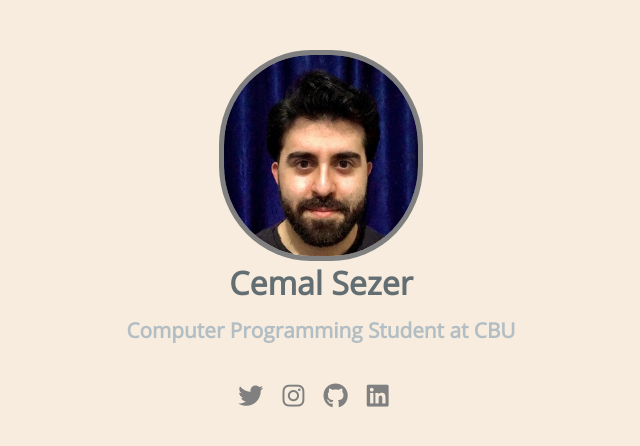
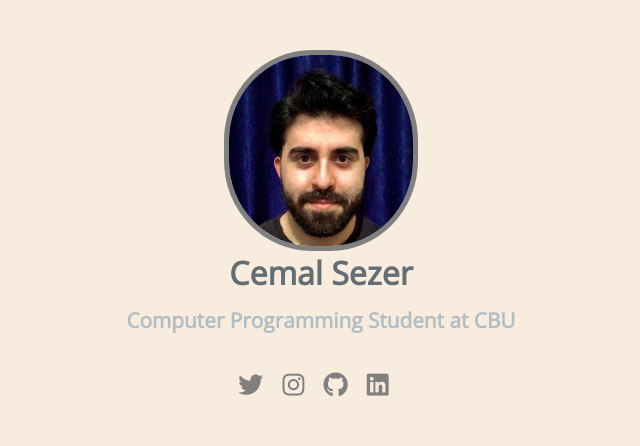
Before and after one commit to cemalsezer/Html-Css-Projects, a plain HTML site: page 04_Personal-WebPage/index.html in a window 1280 px wide. Shown: the whole page, without its empty margins (319-959 px from the left). Drawn offline with nearby package versions, Linux system fonts and the light colour scheme.

Commit message:
rename folder

```diff
--- a/04_Landing-Page/index.html
+++ b/04_Personal-WebPage/index.html
@@ -15,6 +15,62 @@
     <link rel="preconnect" href="https://fonts.googleapis.com">
 <link rel="preconnect" href="https://fonts.gstatic.com" crossorigin>
 <link href="https://fonts.googleapis.com/css2?family=Open+Sans:wght@300;400&display=swap" rel="stylesheet">
+<style>
+*{
+    margin: 0;
+    padding: 0;
+    background-color: #F7ECDE;
+    box-sizing: border-box;
+}
+.container{
+   display: flex;
+   flex-direction: column;
+   justify-content: center;
+   align-items: center;
+   margin-top: 50px;
+}
+
+.info-me {
+    display: flex;
+    flex-direction: column;
+    justify-content: center;
+    align-items: center;
+}
+.info-me img{
+    border: 5px solid gray;
+    border-radius: 45%;
+    width: 50%;
+}
+
+
+/* TEXT */
+.info-text{
+    text-align: center;
+    font-family: 'Open Sans', sans-serif;
+}
+
+.text-big{
+    font-size: 2em;
+    color:#636e72 ;
+    margin-bottom: 3%;
+}
+
+.text-med{
+    font-size: 1.3em;
+    color:#b2bec3;
+}
+
+i{
+    font-size: 25px;
+    color: gray;
+    margin-top: 10%;
+    margin-right: 15px;
+
+}
+a{
+    text-decoration: none;
+}
+</style>
 </head>
 <body>
     <section>
```
Also changed, not shown: 04_Personal-WebPage/css/main.css (renamed from 04_Landing-Page/css/main.css), 04_Personal-WebPage/img/cemalsezer_resume_photo.jpg (renamed from 04_Landing-Page/img/cemalsezer_resume_photo.jpg), 04_Personal-WebPage/img/landingpage.PNG (renamed from 04_Landing-Page/img/landingpage.PNG), 2 other files.
